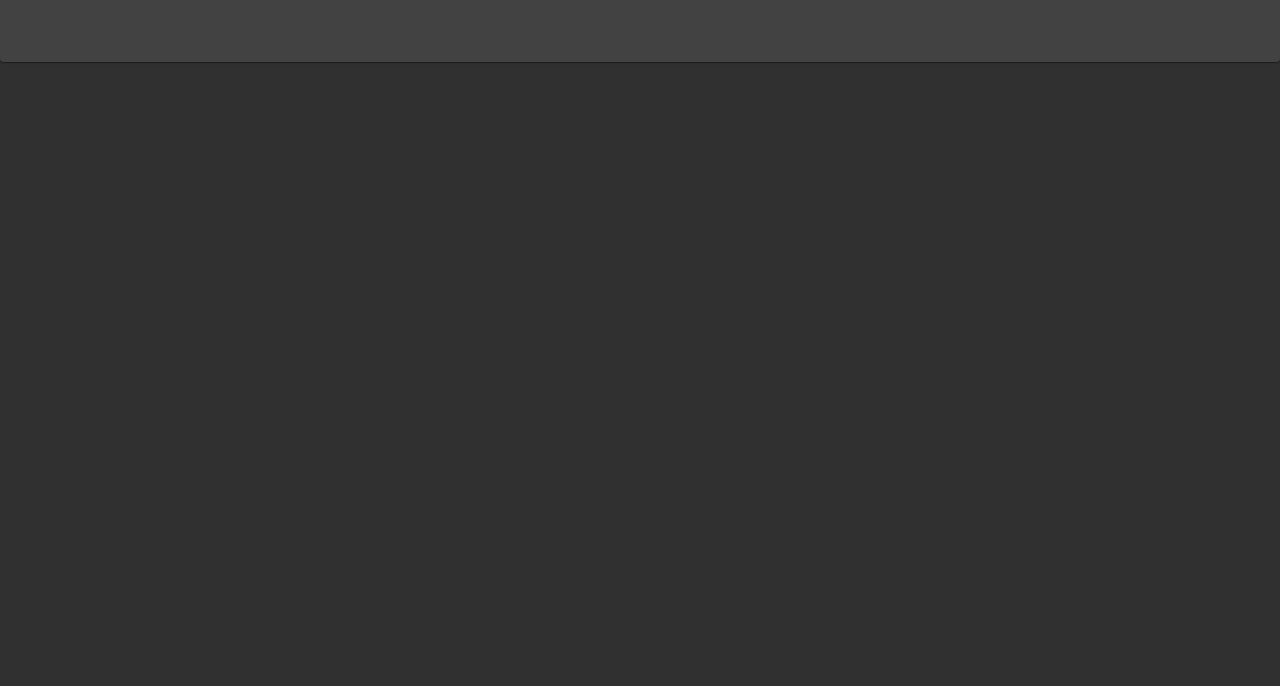
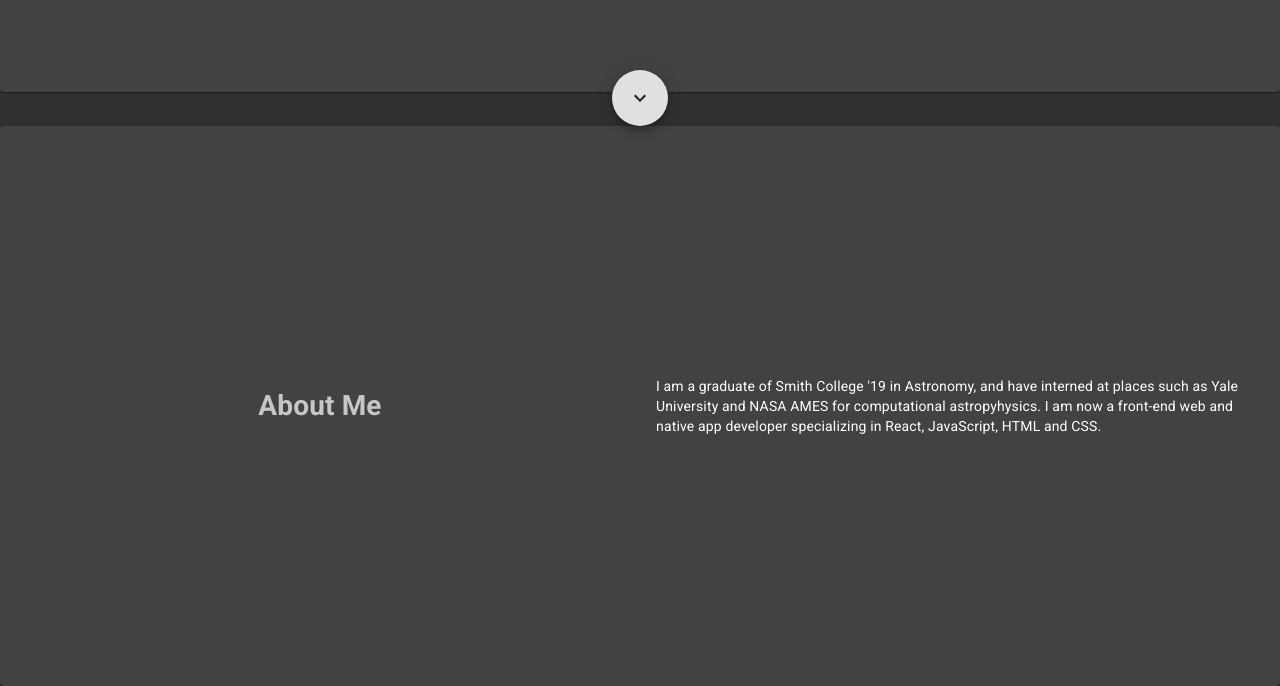
Before and after one commit to rebekahkahn/portfolio-website, a React (Create React App) app: page /about in a window 1280 px wide. Shown: the part 532-1218 px from the top of the page. Before the commit the page ends 800 px from the top, so only its background shows below. Built offline with nearby package versions, Linux system fonts and the light colour scheme.

Commit message:
added fab button, next adding fade for next section

```diff
--- a/src/components/AboutComponent.js
+++ b/src/components/AboutComponent.js
@@ -2,6 +2,8 @@ import React from "react";
 import { makeStyles } from "@material-ui/core/styles";
 import Paper from "@material-ui/core/Paper";
 import Grid from "@material-ui/core/Grid";
+import Fab from "@material-ui/core/Fab";
+import ExpandMoreIcon from "@material-ui/icons/ExpandMore";
 
 function About() {
   const classes = useStyles();
@@ -33,6 +35,34 @@ function About() {
           </Grid>
         </Grid>
       </Paper>
+      <Grid container justify="center">
+        <Fab color="default" aria-label="scroll" className={classes.scroll}>
+          <ExpandMoreIcon className={classes.arrowButton} />
+        </Fab>
+      </Grid>
+
+      <Paper>
+        <Grid container className={classes.container}>
+          <Grid item xs={12} sm={6}>
+            <Grid container className={classes.name}>
+              <Grid item xs={12}>
+                <h1>About Me</h1>
+              </Grid>
+            </Grid>
+          </Grid>
+
+          <Grid item xs={12} sm={6}>
+            <Grid container className={classes.roles}>
+              <Grid item xs={12}>
+                I am a graduate of Smith College '19 in Astronomy, and have
+                interned at places such as Yale University and NASA AMES for
+                computational astropyhysics. I am now a front-end web and native
+                app developer specializing in React, JavaScript, HTML and CSS.
+              </Grid>
+            </Grid>
+          </Grid>
+        </Grid>
+      </Paper>
     </div>
   );
 }
@@ -45,7 +75,6 @@ const useStyles = makeStyles((theme) => ({
     [theme.breakpoints.up("sm")]: {
       height: "70vh",
       alignItems: "center",
-      marginTop: "-30px",
     },
     [theme.breakpoints.down("xs")]: {
       height: "60vh",
@@ -61,6 +90,9 @@ const useStyles = makeStyles((theme) => ({
     padding: theme.spacing(2),
     textAlign: "left",
   },
+  scroll: {
+    marginTop: "-22px",
+  },
 }));
 
 export default About;
```
